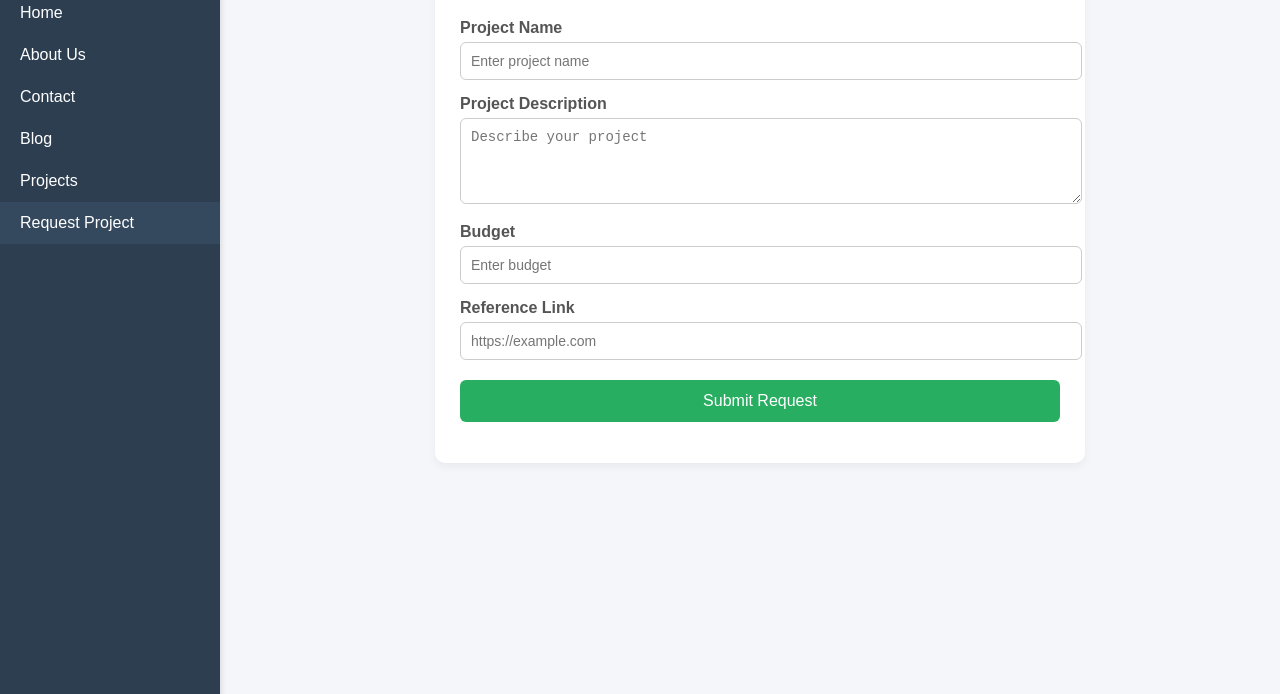
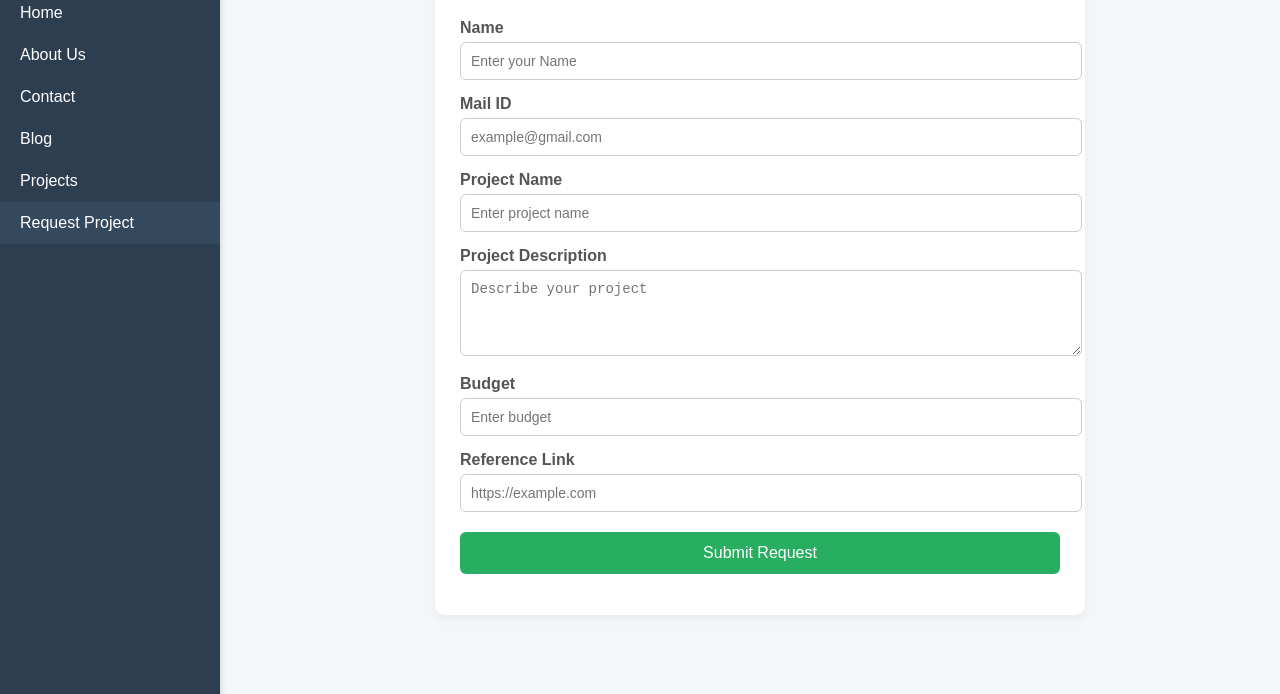
Before and after one commit to prajubs/EmBweB, a website: page public/project-request.html in a window 1280 px wide. Shown: the part 106-800 px from the top of the page. Drawn offline with Linux system fonts and the light colour scheme.

Commit message:
Update project-request.html

```diff
--- a/public/project-request.html
+++ b/public/project-request.html
@@ -120,8 +120,12 @@
         <div class="form-container">
             <h1>Request a Project</h1>
             <form id="projectForm">
+                <label for="Name"> Name</label>
+                <input type="text" id="Name" name="name" placeholder="Enter your Name" required>
+                <label for="mailid">Mail ID</label>
+                <input type="text" id="mailID" name="mailid" placeholder="example@gmail.com" required>
                 <label for="projectName">Project Name</label>
-                <input type="text" id="projectName" name="name" placeholder="Enter project name" required>
+                <input type="text" id="projectName" name="projectname" placeholder="Enter project name" required>
 
                 <label for="description">Project Description</label>
                 <textarea id="description" name="message" rows="4" placeholder="Describe your project" required></textarea>
@@ -144,6 +148,8 @@
 
             const formData = {
                 name: e.target.name.value,
+                mailid: e.target.mailid.value,       // ✅ added
+                projectname: e.target.projectname.value, // ✅ added
                 message: e.target.message.value,
                 budget: e.target.budget.value,
                 refLink: e.target.refLink.value
@@ -167,7 +173,7 @@
                     e.target.reset();
                 } else {
                     status.style.color = "red";
-                status.innerText = "❌ Failed to send request.";
+                    status.innerText = "❌ Failed: " + (data.error || "Something went wrong");
                 }
             } catch (error) {
                 console.error(error);
@@ -177,5 +183,6 @@
         });
         </script>
 
+
 </body>
 </html>
```
Lines whose indentation alone changed are shown as unchanged.
